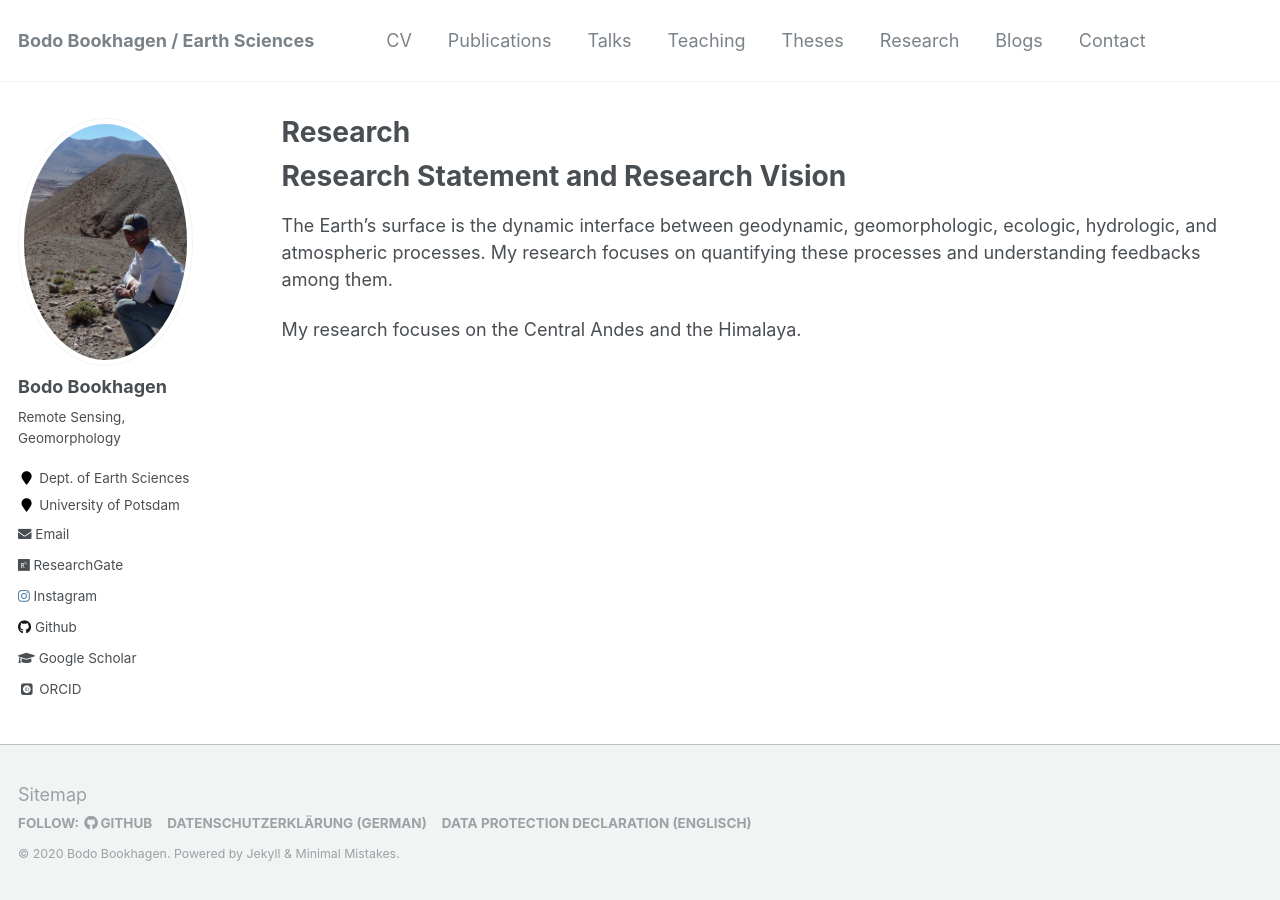
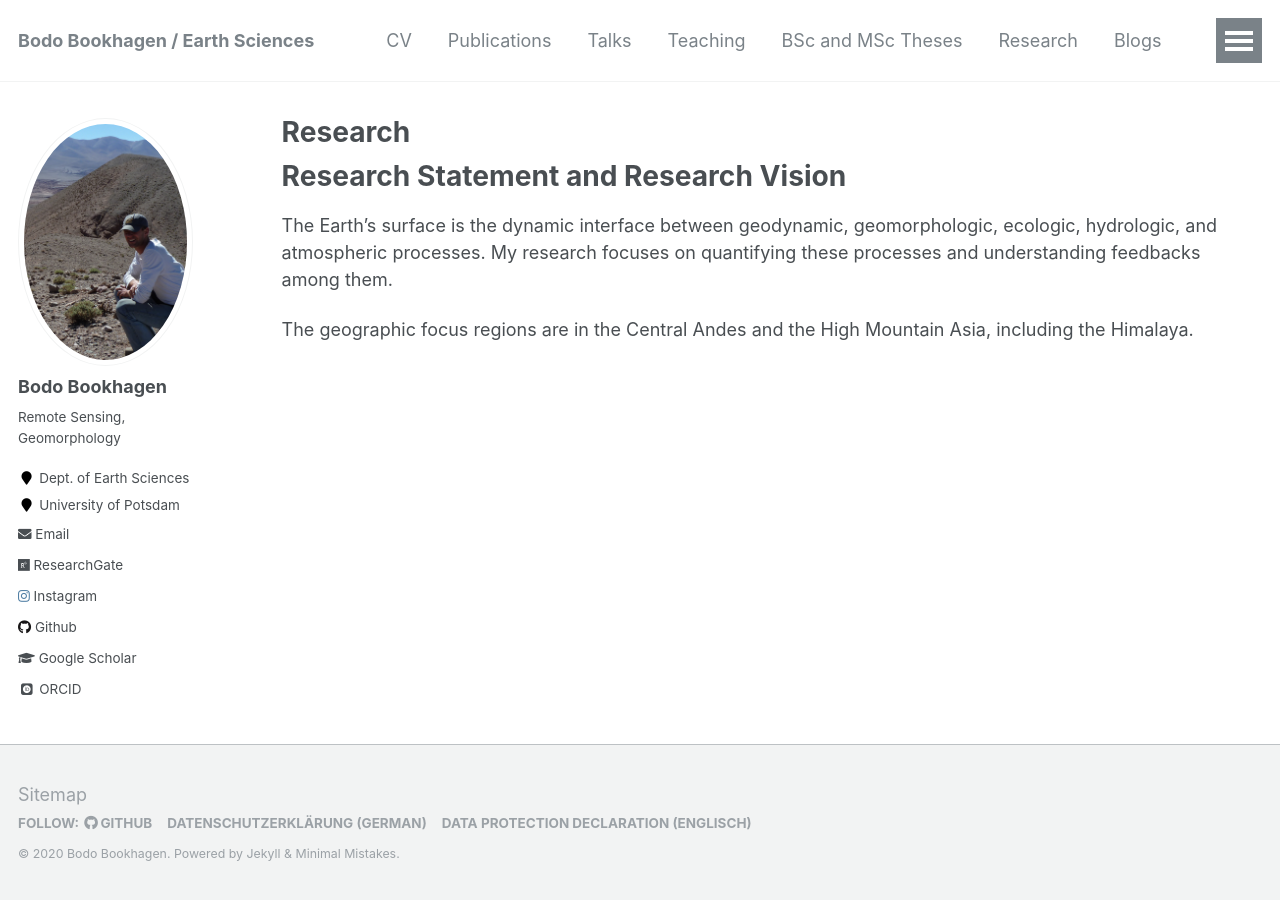
Before and after one commit to BodoBookhagen/BodoBookhagen.github.io, a Jekyll site: the page built from _pages/research.md, in a window 1280 px wide. Built offline with Jekyll 4.4.1, drawn with Linux system fonts in a browser that asks for light colours; some web fonts are replaced.

Commit message:
Mar-09 2020

```diff
--- a/_data/navigation.yml
+++ b/_data/navigation.yml
@@ -15,7 +15,7 @@ main:
   - title: "Teaching"
     url: /teaching/
 
-  - title: "Theses"
+  - title: "BSc and MSc Theses"
     url: /theses/
 
   - title: "Research"
--- a/_pages/research.md
+++ b/_pages/research.md
@@ -7,7 +7,7 @@ author_profile: true
 # Research Statement and Research Vision
 The Earth's surface is the dynamic interface between geodynamic, geomorphologic, ecologic, hydrologic, and atmospheric processes. My research focuses on quantifying these processes and understanding feedbacks among them.
 
-My research focuses on the Central Andes and the Himalaya.
+The geographic focus regions are in the Central Andes and the High Mountain Asia, including the Himalaya.
 
 
 {% include base_path %}
```
Also changed, not shown: _pages/theses.md (+1 -0 lines), _posts/2019-09-30-Point-Cloud-Workshop-Oct2019.md (+5 -0 lines), _posts/2020-02-14-Workshop-Quantitative-Geomorphology.md (+4 -1 lines).
